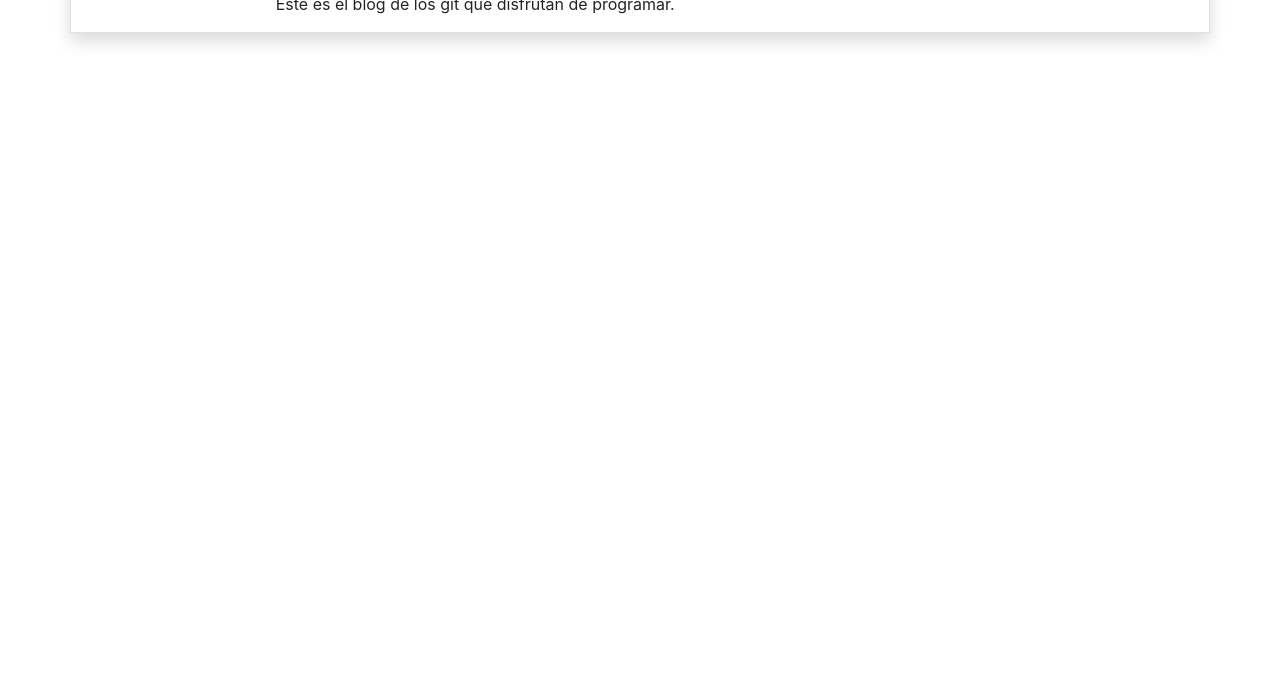
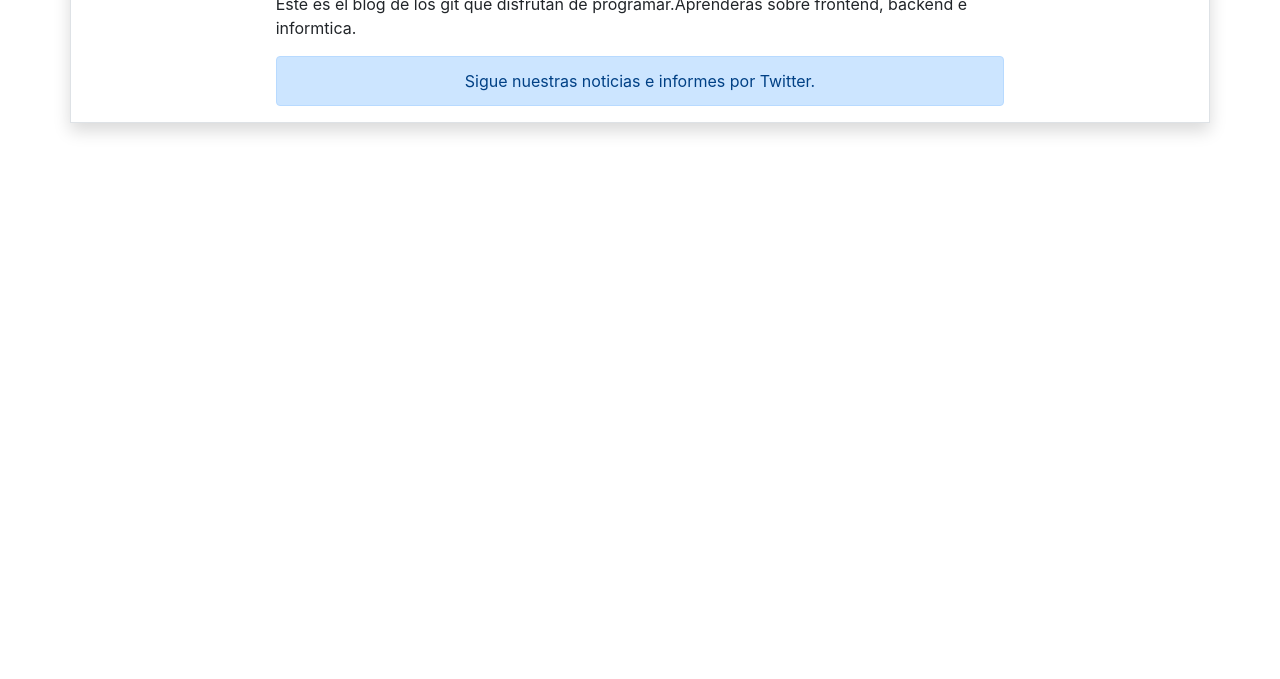
Before and after one commit to guadalupecritto/MasterBlog, a plain HTML site: page index.html in a window 1280 px wide. Shown: the part 121-800 px from the top of the page. Drawn offline with nearby package versions, Linux system fonts and the light colour scheme.

Commit message:
agrego cambios al cuerpo del blog

```diff
--- a/index.html
+++ b/index.html
@@ -24,7 +24,10 @@
         <div class="row border shadow">
             <div class="col col-md-8 offset-md-2">
                 <h1>Bienvenido a Master Blog</h1>
-                <p>Este es el blog de los git que disfrutan de programar.</p>
+                <p>Este es el blog de los git que disfrutan de programar.Aprenderas sobre frontend, backend e informtica.</p>
+                <div class="alert alert-primary text-center" role="alert">
+                    Sigue nuestras noticias e informes por Twitter.
+                  </div>
             </div>
         </div>
     </div>
```
